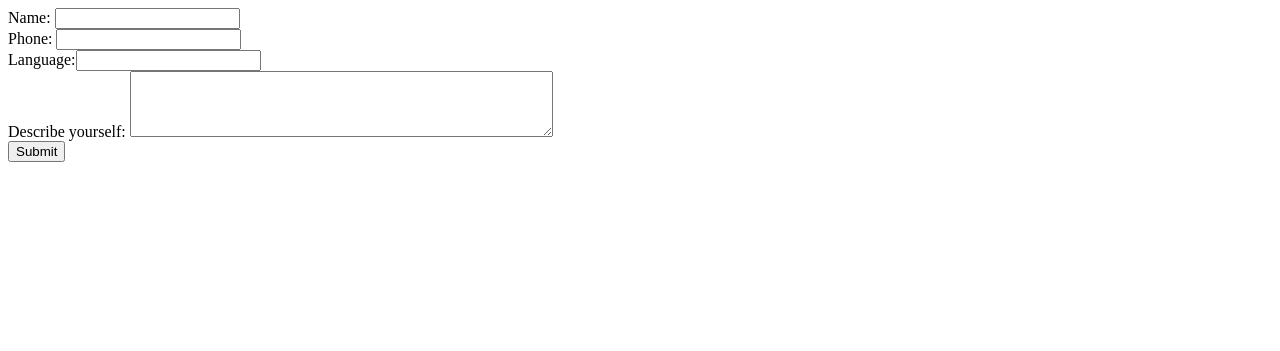
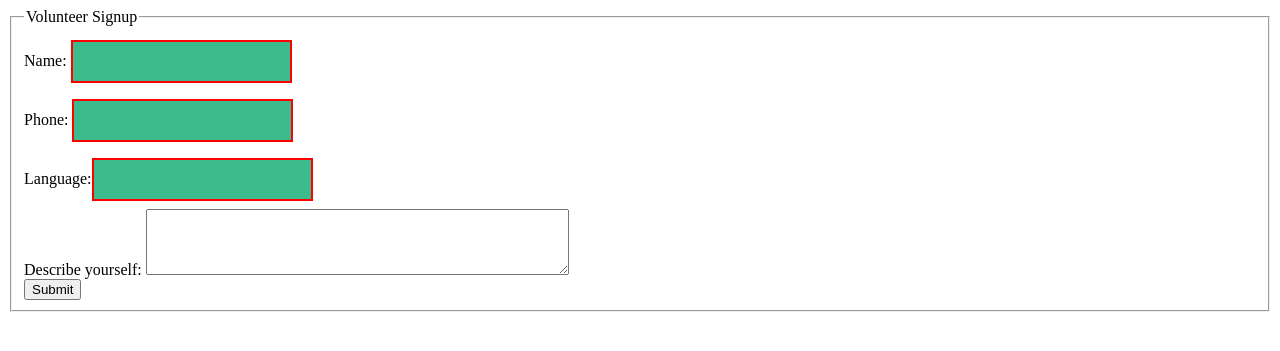
Before and after one commit to sborland/HackUCSC2016-Support, a Flask app: template templates/signup.html in a window 1280 px wide. Shown: the top 351 px of the page. Run offline with Flask 2, Linux system fonts and the light colour scheme; the template is opened without the code that fills it, so the values that code supplies are empty.

Commit message:
added css

```diff
--- /dev/null
+++ b/static/form.css
@@ -0,0 +1,6 @@
+input[type=text] {
+    padding: 12px 20px;
+    margin: 8px 0;
+    border: 2px solid red;
+    background-color: #3CBC8D;
+}
--- a/templates/signup.html
+++ b/templates/signup.html
@@ -7,17 +7,20 @@
     <title>People4People | Volunteer Sign Up</title>
     <!-- <link rel="stylesheet" href="css/foundation.css" />
     <link rel="stylesheet" href="css/app.css" /> -->
-    <link rel="stylesheet" type="text/css" href="style.css">
+    <link rel="stylesheet" type="text/css" href="{{ url_for('static', filename='form.css') }}">
   </head>
  <body>
 
 
 <form action="/signup" method="post">
-  <label for="password">Name:</label> <input type="text" name="name"><br>
-  <label for = "phone">Phone: </label><input type="text" name="phone"><br>
-  <label for ="language">Language:</label><input type="text" name="language"><br>
-<label for = "description">Describe yourself:</label> <textarea rows = "4" cols = "50" name="description"></textarea><br>
-<input type="submit">
+  <fieldset>
+    <legend>Volunteer Signup</legend>
+    <label for="name">Name:</label> <input type="text" name="name" id="name" /><br>
+    <label for = "phone">Phone: </label><input type="text" name="phone" id = "phone"/><br>
+    <label for ="language">Language:</label><input type="text" name="language" id="language" /><br>
+    <label for = "description">Describe yourself:</label> <textarea rows = "4" cols = "50" name="description" id = "description"></textarea><br>
+    <input type="submit">
+  </fieldset>
 </form>
 
 
```
Also changed, not shown: templates/style.css (deleted).
